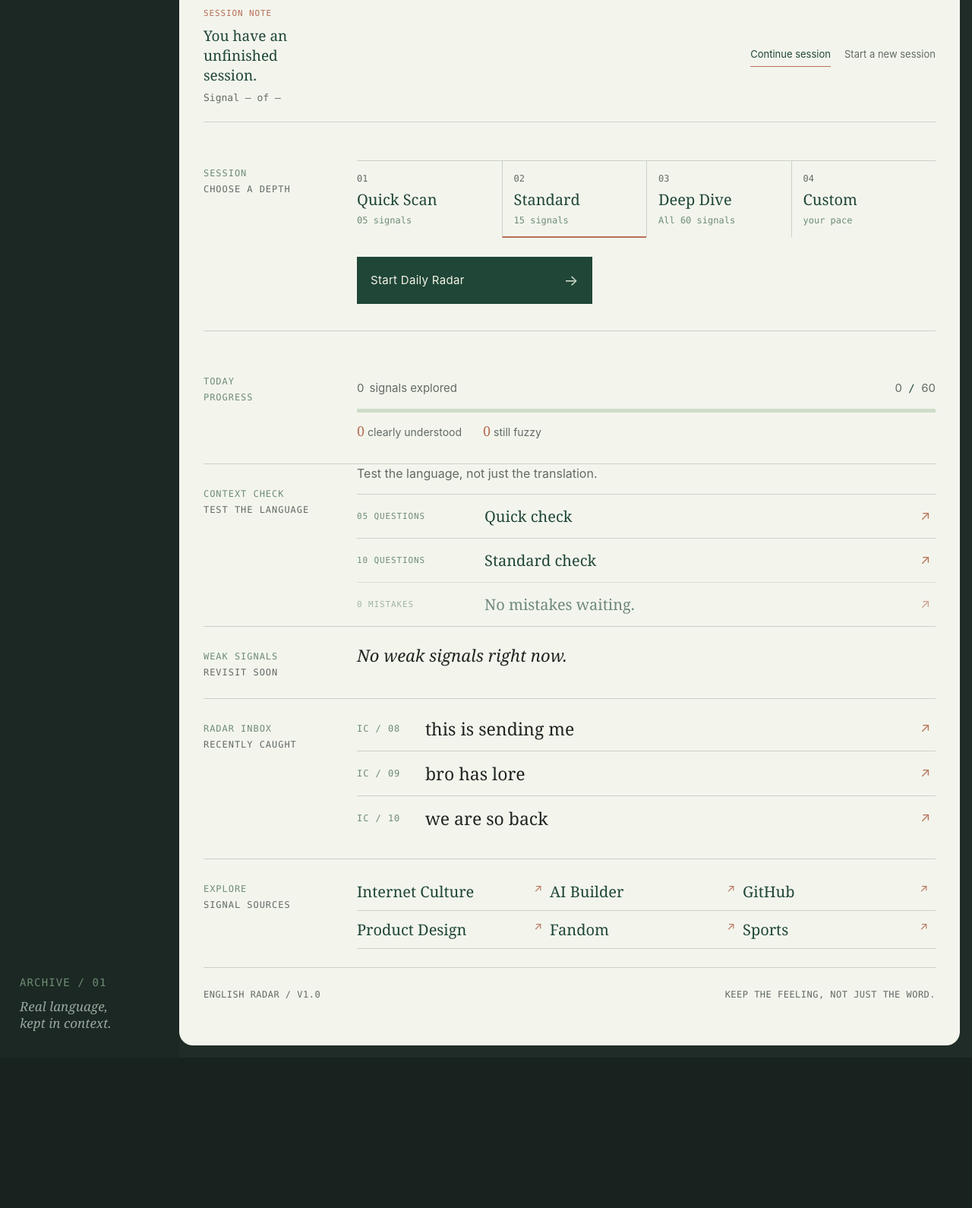
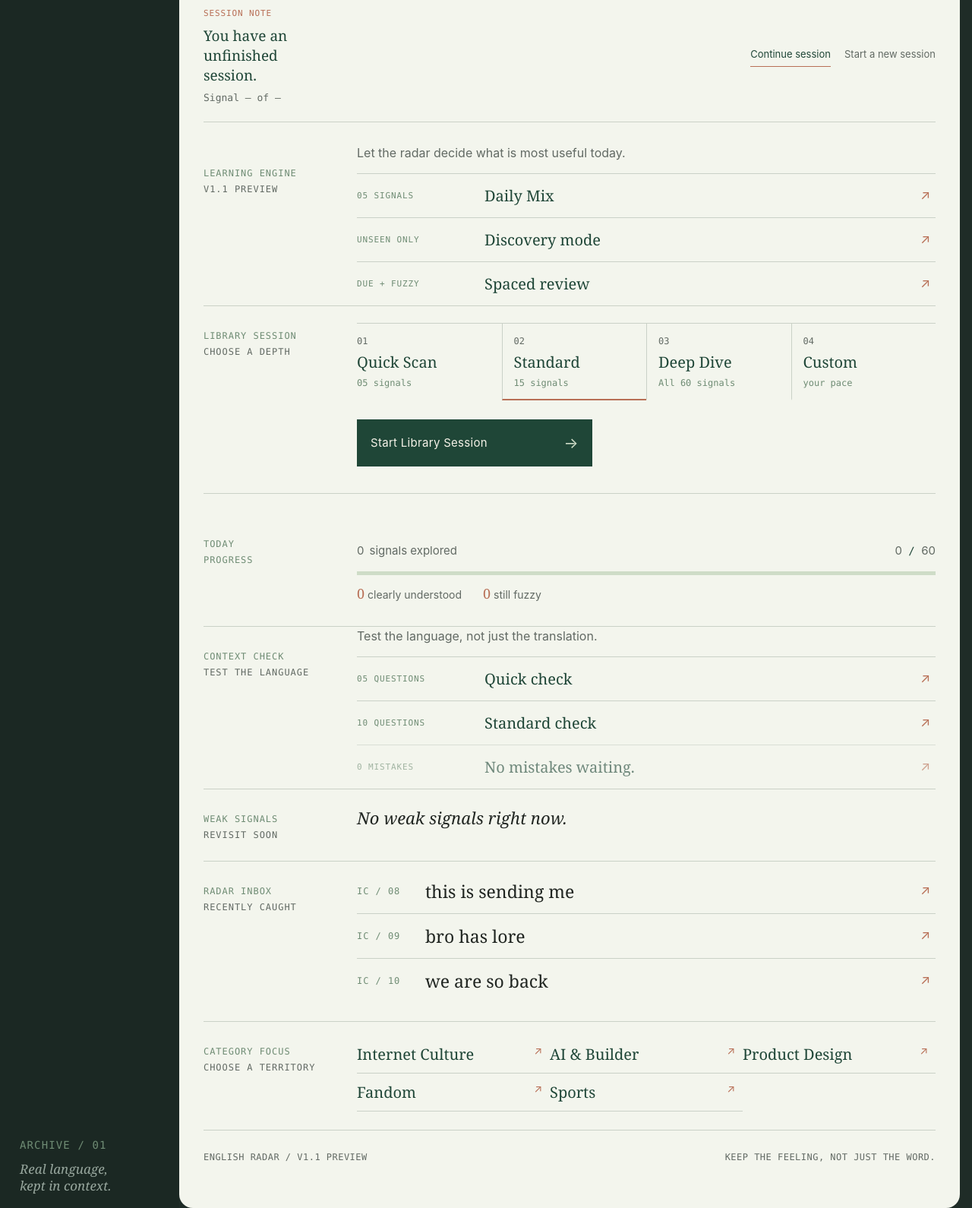
Before and after one commit to cyrilla-mist/english-radar, a plain HTML site: page index.html in a window 1280 px wide. Shown: the part 418-2008 px from the top of the page at 76% size. Before the commit the page ends 1810 px from the top, so only its background shows below. Drawn offline with Linux system fonts and the light colour scheme.

Commit message:
Add v1.1 learning modes to Today

```diff
--- a/index.html
+++ b/index.html
@@ -3,7 +3,7 @@
 <head>
   <meta charset="utf-8">
   <meta name="viewport" content="width=device-width, initial-scale=1">
-  <meta name="description" content="English Radar v1.0 — a quiet, local-first archive for real internet English.">
+  <meta name="description" content="English Radar v1.1 — a local-first learning engine for real internet English.">
   <meta name="theme-color" content="#1f2c27"><meta name="color-scheme" content="dark light"><link rel="icon" href="./assets/favicon.svg" type="image/svg+xml">
   <title>Today — English Radar</title>
   <link rel="stylesheet" href="css/tokens.css">
@@ -48,8 +48,18 @@
 
     <section class="session-recovery" data-session-recovery hidden aria-live="polite"><div><span class="recovery-kicker">SESSION NOTE</span><p>You have an unfinished session.</p><strong data-recovery-progress>Signal — of —</strong></div><div class="recovery-actions"><a class="recovery-continue" href="./learn.html?resume=1">Continue session</a><button type="button" data-new-session>Start a new session</button></div></section>
 
+    <section class="context-check-section section-grid" aria-labelledby="learning-engine-title">
+      <div class="section-label" id="learning-engine-title">LEARNING ENGINE<br><span class="mono">V1.1 PREVIEW</span></div>
+      <div class="context-check-list">
+        <p>Let the radar decide what is most useful today.</p>
+        <a href="./learn.html?feed=daily-mix&size=5"><span class="signal-tag">05 SIGNALS</span><strong>Daily Mix</strong><span class="signal-arrow">↗</span></a>
+        <a href="./learn.html?feed=unseen&size=10"><span class="signal-tag">UNSEEN ONLY</span><strong>Discovery mode</strong><span class="signal-arrow">↗</span></a>
+        <a href="./learn.html?mode=review"><span class="signal-tag">DUE + FUZZY</span><strong>Spaced review</strong><span class="signal-arrow">↗</span></a>
+      </div>
+    </section>
+
     <section class="session-section section-grid" aria-labelledby="session-title">
-      <div class="section-label" id="session-title">SESSION<br><span class="mono">CHOOSE A DEPTH</span></div>
+      <div class="section-label" id="session-title">LIBRARY SESSION<br><span class="mono">CHOOSE A DEPTH</span></div>
       <div class="session-content">
         <div class="session-options" role="radiogroup" aria-label="Session length">
           <button class="session-option" type="button" data-session="Quick Scan — 5" data-size="5" role="radio" aria-checked="false"><span class="session-number">01</span><span>Quick Scan</span><small>05 signals</small></button>
@@ -58,7 +68,7 @@
           <button class="session-option" type="button" data-session="Custom" data-size="custom" role="radio" aria-checked="false"><span class="session-number">04</span><span>Custom</span><small>your pace</small></button>
         </div>
         <div class="custom-session" hidden><label for="custom-size">Signals in this session</label><input id="custom-size" type="number" min="1" max="15" value="7" inputmode="numeric"><span>of 15 available</span></div>
-        <a class="primary-button" href="./learn.html?size=15">Start Daily Radar <span>→</span></a>
+        <a class="primary-button" href="./learn.html?size=15">Start Library Session <span>→</span></a>
       </div>
     </section>
 
@@ -87,12 +97,12 @@
     </section>
 
     <section class="explore-section section-grid">
-      <div class="section-label">EXPLORE<br><span class="mono">SIGNAL SOURCES</span></div>
-      <div class="topic-list"><a href="#internet-culture">Internet Culture <span>↗</span></a><a href="#ai-builder">AI Builder <span>↗</span></a><a href="#github">GitHub <span>↗</span></a><a href="#product-design">Product Design <span>↗</span></a><a href="#fandom">Fandom <span>↗</span></a><a href="#sports">Sports <span>↗</span></a></div>
+      <div class="section-label">CATEGORY FOCUS<br><span class="mono">CHOOSE A TERRITORY</span></div>
+      <div class="topic-list"><a href="./learn.html?topic=internet&size=10">Internet Culture <span>↗</span></a><a href="./learn.html?topic=builder&size=10">AI &amp; Builder <span>↗</span></a><a href="./learn.html?topic=design&size=10">Product Design <span>↗</span></a><a href="./learn.html?topic=fandom&size=10">Fandom <span>↗</span></a><a href="./learn.html?topic=sports&size=10">Sports <span>↗</span></a></div>
     </section>
-    <footer class="page-footer"><span>ENGLISH RADAR / V1.0</span><span>KEEP THE FEELING, NOT JUST THE WORD.</span></footer>
+    <footer class="page-footer"><span>ENGLISH RADAR / V1.1 PREVIEW</span><span>KEEP THE FEELING, NOT JUST THE WORD.</span></footer>
   </main>
   <nav class="mobile-nav" aria-label="Mobile navigation"><a class="is-active" aria-current="page" href="./index.html"><span>⌂</span>Today</a><a href="./learn.html?mode=review"><span>↺</span>Review</a><a href="./dictionary.html"><span>⌕</span>Dictionary</a><a href="./inbox.html"><span>⌁</span>Inbox</a><a href="./me.html"><span>○</span>Me</a></nav>
-  <script src="./js/storage.js"></script><script src="./data/signals.js"></script><script src="./js/content-registry.js"></script><script src="./js/review.js"></script><script src="./js/app.js?v=1.0.1"></script>
+  <script src="./js/storage.js"></script><script src="./data/signals.js"></script><script src="./js/content-registry.js"></script><script src="./js/review.js"></script><script src="./js/app.js?v=1.1.0-preview"></script>
 </body>
 </html>
```
